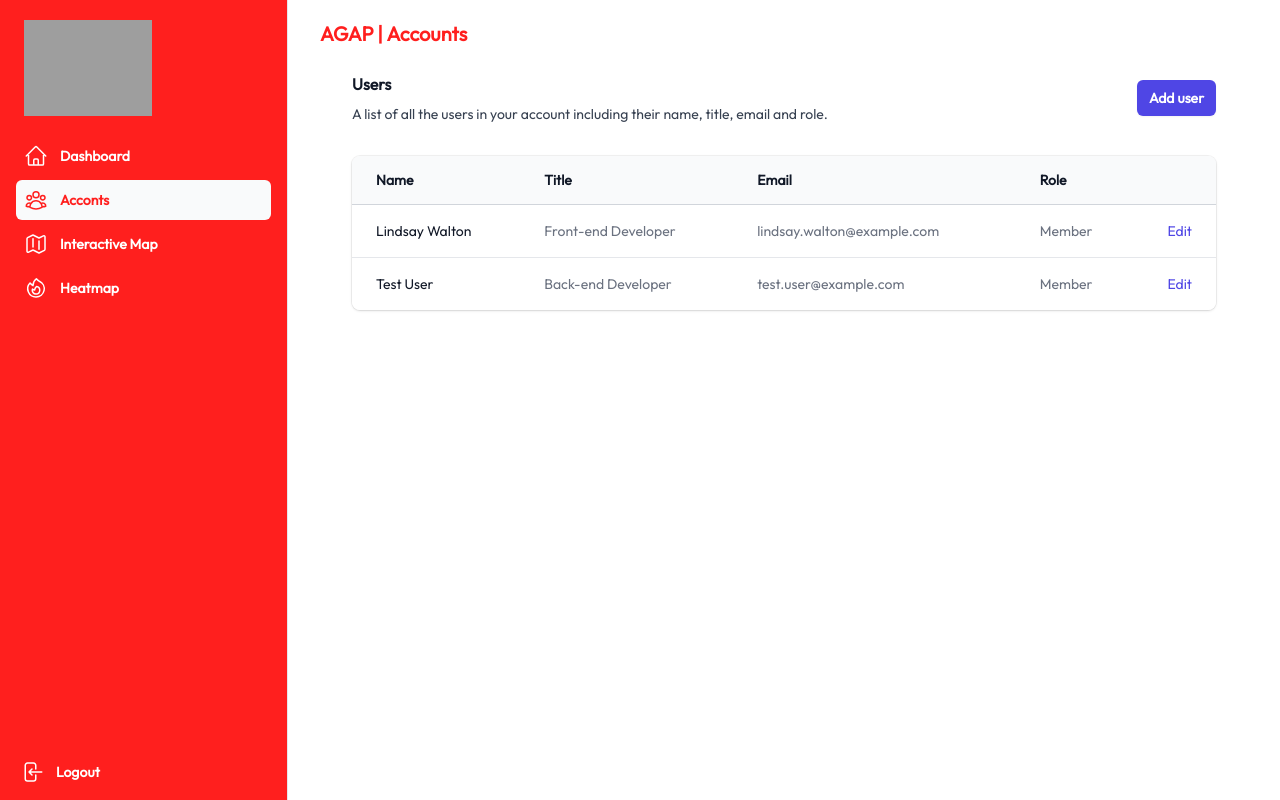
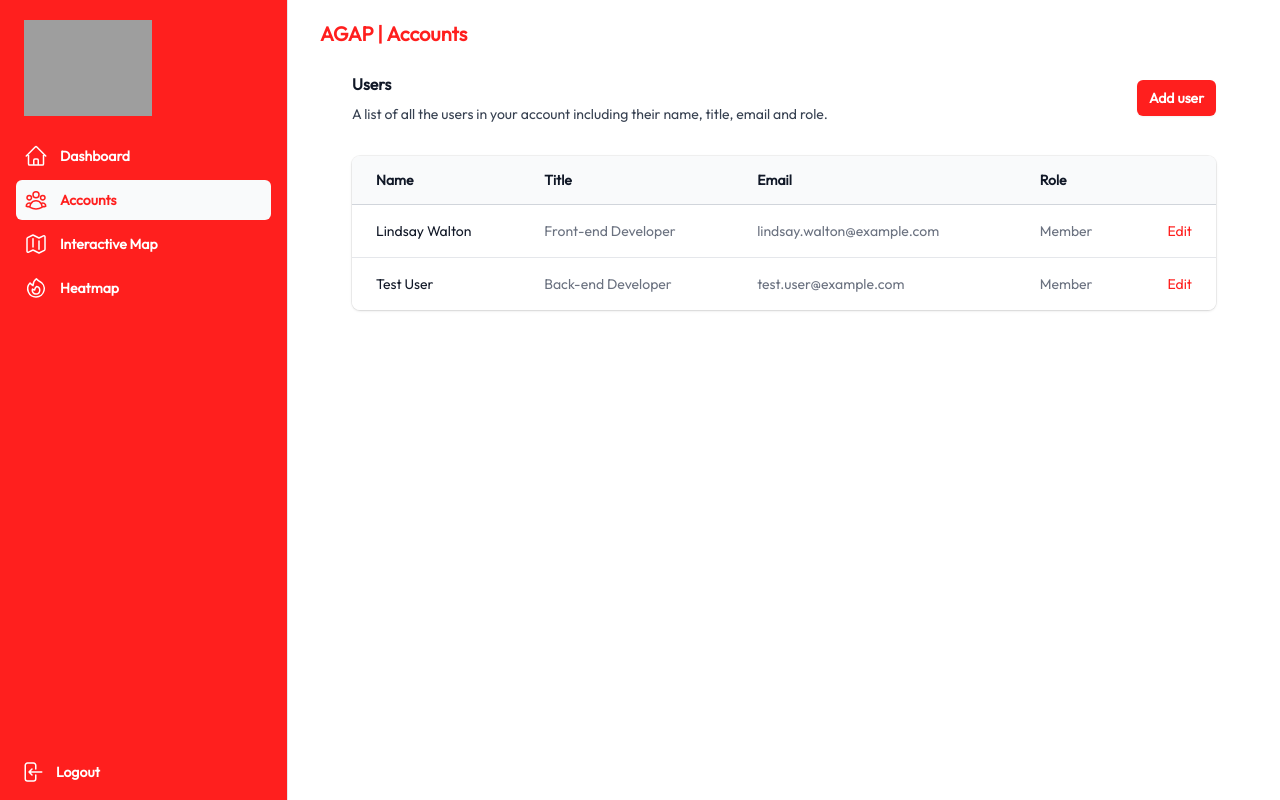
Before and after one commit to carieeeh/Agap_Web_Frontend, a Vue app: page /app/accounts in a window 1280 px wide. Built offline with nearby package versions, Linux system fonts and the light colour scheme; grey boxes are pictures that could not be loaded.

Commit message:
Minor changes in frontend

```diff
--- a/src/views/Layout/Private/ManageAccounts/AccountsView.vue
+++ b/src/views/Layout/Private/ManageAccounts/AccountsView.vue
@@ -1,10 +1,19 @@
-
 <script setup>
 const people = [
-    { name: 'Lindsay Walton', title: 'Front-end Developer', email: 'lindsay.walton@example.com', role: 'Member' },
-    { name: 'Test User', title: 'Back-end Developer', email: 'test.user@example.com', role: 'Member' },
+  {
+    name: "Lindsay Walton",
+    title: "Front-end Developer",
+    email: "lindsay.walton@example.com",
+    role: "Member",
+  },
+  {
+    name: "Test User",
+    title: "Back-end Developer",
+    email: "test.user@example.com",
+    role: "Member",
+  },
   // More people...
-]
+];
 </script>
 
 <template>
@@ -12,30 +21,52 @@ const people = [
     <div class="sm:flex sm:items-center">
       <div class="sm:flex-auto">
         <h1 class="text-base font-semibold leading-6 text-gray-900">Users</h1>
-                <p class="mt-2 text-sm text-gray-700">A list of all the users in your account including their name, title,
-                    email and role.</p>
+        <p class="mt-2 text-sm text-gray-700">
+          A list of all the users in your account including their name, title,
+          email and role.
+        </p>
       </div>
       <div class="mt-4 sm:ml-16 sm:mt-0 sm:flex-none">
-                <button type="button"
-                    class="block rounded-md bg-indigo-600 px-3 py-2 text-center text-sm font-semibold text-white shadow-sm hover:bg-indigo-500 focus-visible:outline focus-visible:outline-2 focus-visible:outline-offset-2 focus-visible:outline-indigo-600">Add
-                    user</button>
+        <button
+          type="button"
+          class="block rounded-md bg-primaryRed px-3 py-2 text-center text-sm font-semibold text-white shadow-sm hover:bg-indigo-500 focus-visible:outline focus-visible:outline-2 focus-visible:outline-offset-2 focus-visible:outline-indigo-600"
+        >
+          Add user
+        </button>
       </div>
     </div>
     <div class="mt-8 flow-root">
       <div class="-mx-4 -my-2 overflow-x-auto sm:-mx-6 lg:-mx-8">
         <div class="inline-block min-w-full py-2 align-middle sm:px-6 lg:px-8">
-                    <div class="overflow-hidden shadow ring-1 ring-black ring-opacity-5 sm:rounded-lg">
+          <div
+            class="overflow-hidden shadow ring-1 ring-black ring-opacity-5 sm:rounded-lg"
+          >
             <table class="min-w-full divide-y divide-gray-300">
               <thead class="bg-gray-50">
                 <tr>
-                                    <th scope="col"
-                                        class="py-3.5 pl-4 pr-3 text-left text-sm font-semibold text-gray-900 sm:pl-6">Name
+                  <th
+                    scope="col"
+                    class="py-3.5 pl-4 pr-3 text-left text-sm font-semibold text-gray-900 sm:pl-6"
+                  >
+                    Name
                   </th>
-                                    <th scope="col" class="px-3 py-3.5 text-left text-sm font-semibold text-gray-900">Title
+                  <th
+                    scope="col"
+                    class="px-3 py-3.5 text-left text-sm font-semibold text-gray-900"
+                  >
+                    Title
                   </th>
-                                    <th scope="col" class="px-3 py-3.5 text-left text-sm font-semibold text-gray-900">Email
+                  <th
+                    scope="col"
+                    class="px-3 py-3.5 text-left text-sm font-semibold text-gray-900"
+                  >
+                    Email
                   </th>
-                                    <th scope="col" class="px-3 py-3.5 text-left text-sm font-semibold text-gray-900">Role
+                  <th
+                    scope="col"
+                    class="px-3 py-3.5 text-left text-sm font-semibold text-gray-900"
+                  >
+                    Role
                   </th>
                   <th scope="col" class="relative py-3.5 pl-3 pr-4 sm:pr-6">
                     <span class="sr-only">Edit</span>
@@ -44,15 +75,26 @@ const people = [
               </thead>
               <tbody class="divide-y divide-gray-200 bg-white">
                 <tr v-for="person in people" :key="person.email">
-                                    <td class="whitespace-nowrap py-4 pl-4 pr-3 text-sm font-medium text-gray-900 sm:pl-6">
-                                        {{ person.name }}</td>
-                                    <td class="whitespace-nowrap px-3 py-4 text-sm text-gray-500">{{ person.title }}</td>
-                                    <td class="whitespace-nowrap px-3 py-4 text-sm text-gray-500">{{ person.email }}</td>
-                                    <td class="whitespace-nowrap px-3 py-4 text-sm text-gray-500">{{ person.role }}</td>
                   <td
-                                        class="relative whitespace-nowrap py-4 pl-3 pr-4 text-right text-sm font-medium sm:pr-6">
-                                        <a href="#" class="text-indigo-600 hover:text-indigo-900">Edit<span
-                                                class="sr-only">, {{ person.name }}</span></a>
+                    class="whitespace-nowrap py-4 pl-4 pr-3 text-sm font-medium text-gray-900 sm:pl-6"
+                  >
+                    {{ person.name }}
+                  </td>
+                  <td class="whitespace-nowrap px-3 py-4 text-sm text-gray-500">
+                    {{ person.title }}
+                  </td>
+                  <td class="whitespace-nowrap px-3 py-4 text-sm text-gray-500">
+                    {{ person.email }}
+                  </td>
+                  <td class="whitespace-nowrap px-3 py-4 text-sm text-gray-500">
+                    {{ person.role }}
+                  </td>
+                  <td
+                    class="relative whitespace-nowrap py-4 pl-3 pr-4 text-right text-sm font-medium sm:pr-6"
+                  >
+                    <a href="#" class="text-primaryRed hover:text-indigo-900"
+                      >Edit<span class="sr-only">, {{ person.name }}</span></a
+                    >
                   </td>
                 </tr>
               </tbody>
@@ -61,4 +103,5 @@ const people = [
         </div>
       </div>
     </div>
-</div></template>
+  </div>
+</template>
--- a/src/views/Layout/Private/SidebarNav.vue
+++ b/src/views/Layout/Private/SidebarNav.vue
@@ -1,32 +1,59 @@
 <template>
   <div>
-        <div class="hidden lg:fixed lg:inset-y-0 lg:z-50 lg:flex lg:w-72 lg:flex-col">
+    <div
+      class="hidden lg:fixed lg:inset-y-0 lg:z-50 lg:flex lg:w-72 lg:flex-col"
+    >
       <!-- Sidebar component, swap this element with another sidebar if you like -->
-            <div class="flex grow flex-col gap-y-5 overflow-y-auto border-r border-gray-200 bg-primaryRed px-6 pt-5">
+      <div
+        class="flex grow flex-col gap-y-5 overflow-y-auto border-r border-gray-200 bg-primaryRed px-6 pt-5"
+      >
         <div class="flex h-24 shrink-0 items-center">
-                    <img class="h-24" src="/assets/images/white_no_bg_logo.png" alt="">
+          <img class="h-24" src="/assets/images/white_no_bg_logo.png" alt="" />
         </div>
         <nav class="flex flex-1 flex-col">
           <ul role="list" class="flex flex-1 flex-col gap-y-7">
             <li>
               <ul role="list" class="-mx-2 space-y-1">
                 <li v-for="item in navigation" :key="item.name">
-                                    <RouterLink :to="item.href"
-                                        :class="[$route.path == item.href ? 'bg-gray-50 text-primaryRed' : 'text-white hover:text-primaryRed hover:bg-gray-50', 'group flex gap-x-3 rounded-md p-2 text-sm leading-6 font-semibold']">
-                                        <component :is="item.icon"
-                                            :class="[$route.path == item.href ? 'text-primaryRed' : 'text-white group-hover:text-primaryRed', 'h-6 w-6 shrink-0']"
-                                            aria-hidden="true" />
+                  <RouterLink
+                    :to="item.href"
+                    :class="[
+                      $route.path == item.href
+                        ? 'bg-gray-50 text-primaryRed'
+                        : 'text-white hover:text-primaryRed hover:bg-gray-50',
+                      'group flex gap-x-3 rounded-md p-2 text-sm leading-6 font-semibold',
+                    ]"
+                  >
+                    <component
+                      :is="item.icon"
+                      :class="[
+                        $route.path == item.href
+                          ? 'text-primaryRed'
+                          : 'text-white group-hover:text-primaryRed',
+                        'h-6 w-6 shrink-0',
+                      ]"
+                      aria-hidden="true"
+                    />
                     {{ item.name }}
                   </RouterLink>
                 </li>
               </ul>
             </li>
             <li class="-mx-3 mt-auto mb-2">
-                            <button @click="router.push({ path: '/' })"
-                                :class="['text-white hover:text-primaryRed hover:bg-gray-50', 'group w-full flex gap-x-3 rounded-md p-2 text-sm leading-6 font-semibold']">
+              <button
+                @click="router.push({ path: '/' })"
+                :class="[
+                  'text-white hover:text-primaryRed hover:bg-gray-50',
+                  'group w-full flex gap-x-3 rounded-md p-2 text-sm leading-6 font-semibold',
+                ]"
+              >
                 <ArrowLeftEndOnRectangleIcon
-                                    :class="['text-white group-hover:text-primaryRed', 'h-6 w-6 shrink-0']"
-                                    aria-hidden="true" />
+                  :class="[
+                    'text-white group-hover:text-primaryRed',
+                    'h-6 w-6 shrink-0',
+                  ]"
+                  aria-hidden="true"
+                />
                 Logout
               </button>
             </li>
@@ -39,16 +66,30 @@
 
 <script setup>
 // import { ref } from 'vue'
-import { FireIcon, HomeIcon, MapIcon, UserGroupIcon, ArrowLeftEndOnRectangleIcon } from '@heroicons/vue/24/outline'
-import { RouterLink } from 'vue-router';
-import router from '@/router';
-
+import {
+  FireIcon,
+  HomeIcon,
+  MapIcon,
+  UserGroupIcon,
+  ArrowLeftEndOnRectangleIcon,
+} from "@heroicons/vue/24/outline";
+import { RouterLink } from "vue-router";
+import router from "@/router";
 
 const navigation = [
-    { name: 'Dashboard', href: '/app/dashboard', icon: HomeIcon, current: true },
-    { name: 'Acconts', href: '/app/accounts', icon: UserGroupIcon, current: false },
-    { name: 'Interactive Map', href: '/app/interactive-map', icon: MapIcon, current: false },
-    { name: 'Heatmap', href: '/app/heatmap', icon: FireIcon, current: false },
+  { name: "Dashboard", href: "/app/dashboard", icon: HomeIcon, current: true },
+  {
+    name: "Accounts",
+    href: "/app/accounts",
+    icon: UserGroupIcon,
+    current: false,
+  },
+  {
+    name: "Interactive Map",
+    href: "/app/interactive-map",
+    icon: MapIcon,
+    current: false,
+  },
+  { name: "Heatmap", href: "/app/heatmap", icon: FireIcon, current: false },
 ];
-
 </script>
```
Also changed, not shown: src/views/Layout/Private/Dashboard/DashboardView.vue (+126 -55 lines), src/views/Layout/Private/InteractiveMap/InteractiveMap.vue (+26 -9 lines), src/views/Layout/Public/LoginView.vue (+90 -25 lines). Lines whose indentation alone changed are shown as unchanged.
